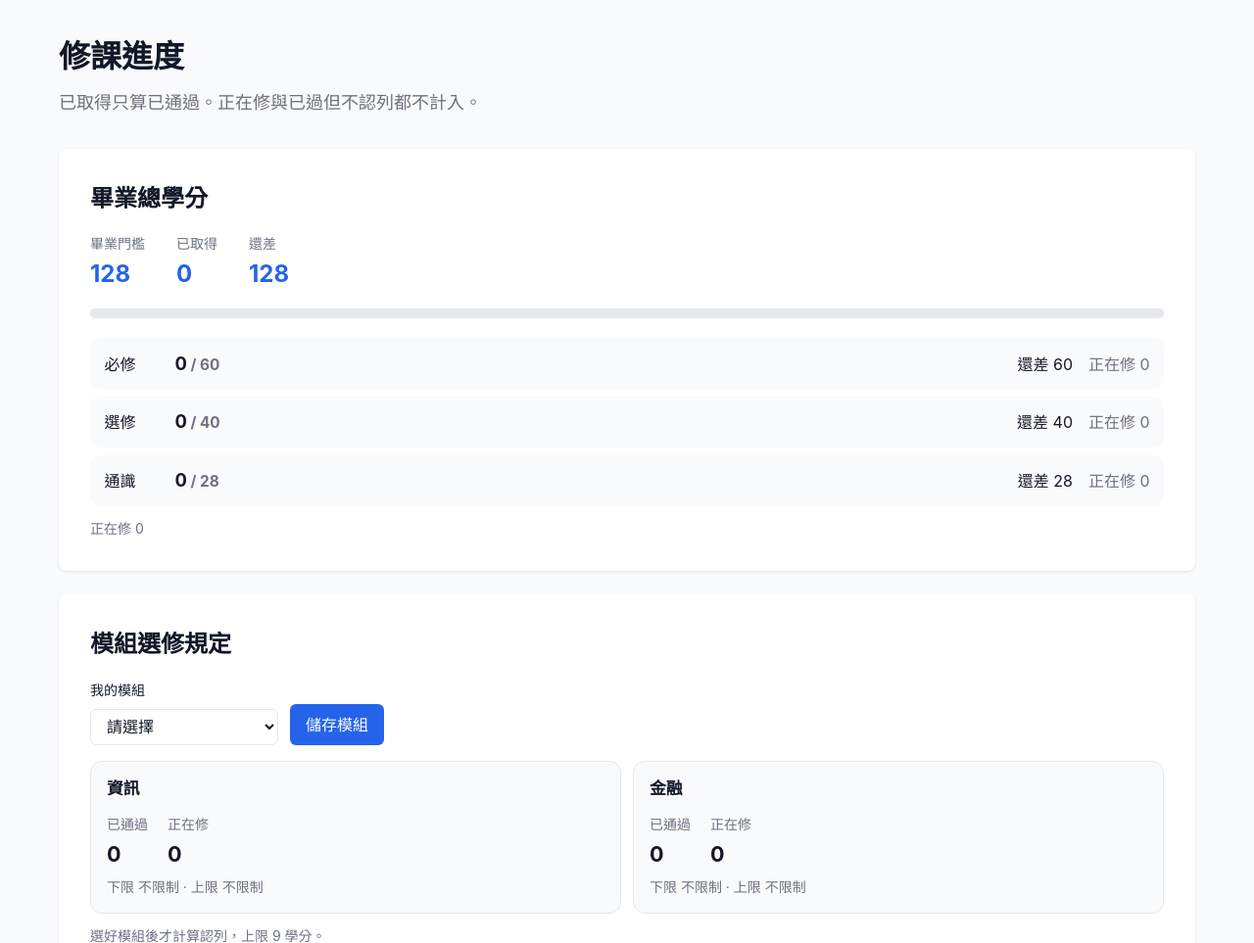
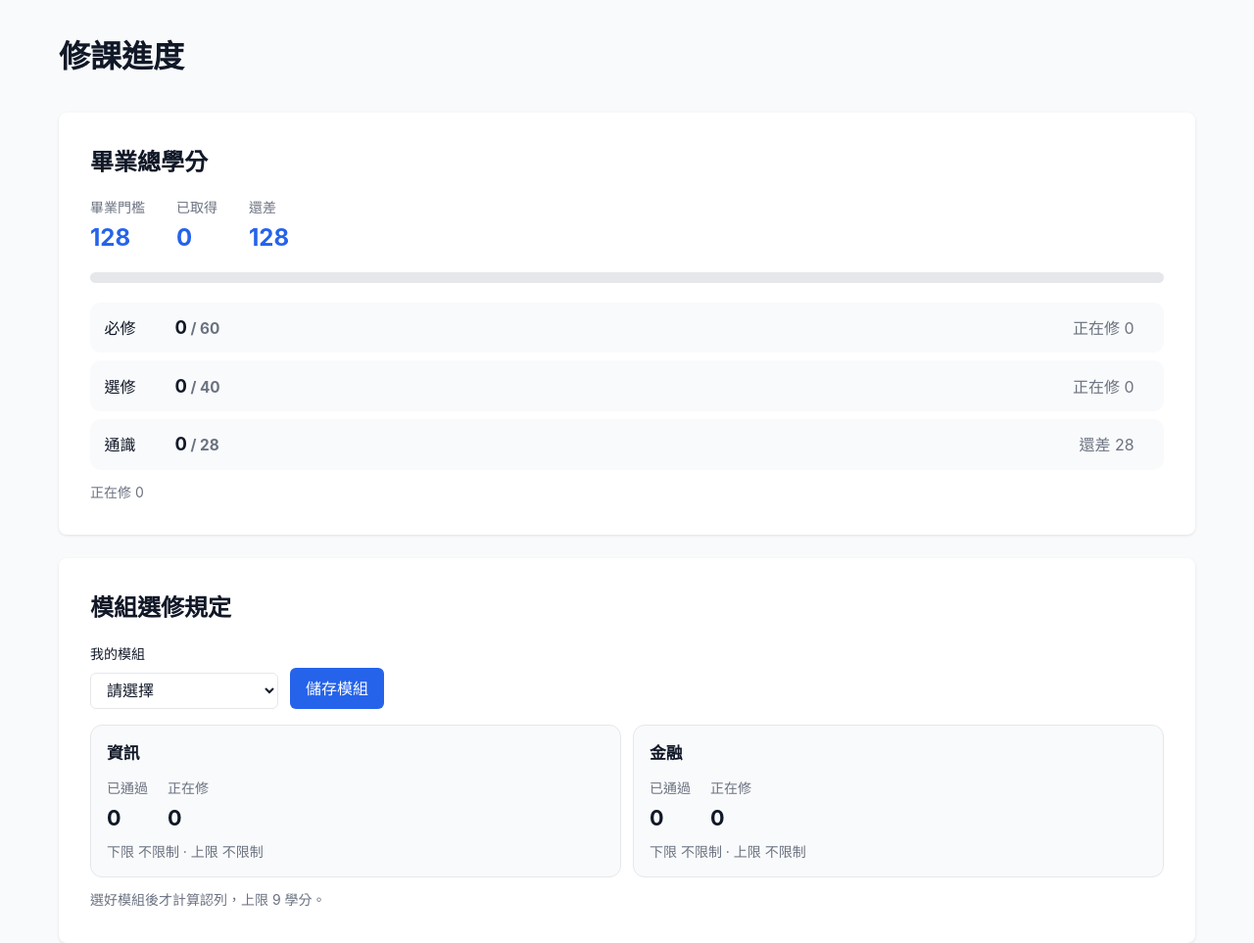
Before and after one commit to 11346070/Class-Schedule, a Django app: page /progress/ in a window 1280 px wide. Shown: the part 64-1027 px from the top of the page at 98% size. Run offline with Django 5.2, Linux system fonts and the light colour scheme; the visitor is signed in with stand-in values (Sample User, id 1); data comes from the database, SQL or seed files in the repository; data that the repository does not hold is empty.

Commit message:
fix:修課進度

```diff
--- a/templates/progress.html
+++ b/templates/progress.html
@@ -5,7 +5,7 @@
 {% block content %}
 <div class="page-header">
     <h1>修課進度</h1>
-    <p class="lead">已取得只算已通過。正在修與已過但不認列都不計入。</p>
+    <!-- <p class="lead">已取得只算已通過。正在修與已過但不認列都不計入。</p> -->
 </div>
 
 <div class="detail-card">
@@ -31,20 +31,20 @@
         <div class="credit-line">
             <span>必修</span>
             <strong>{{ summary.required.earned }}<small> / {{ summary.required.need }}</small></strong>
-            <span>還差 {{ summary.required.gap }}</span>
+            <!-- <span>還差 {{ summary.required.gap }}</span> -->
             <span>正在修 {{ summary.required.in_progress }}</span>
         </div>
         <div class="credit-line">
             <span>選修</span>
             <strong>{{ summary.elective.earned }}<small> / {{ summary.elective.need }}</small></strong>
-            <span>還差 {{ summary.elective.gap }}</span>
+            <!-- <span>還差 {{ summary.elective.gap }}</span> -->
             <span>正在修 {{ summary.elective.in_progress }}</span>
         </div>
         <div class="credit-line">
             <span>通識</span>
             <strong>{{ summary.general.earned }}<small> / {{ summary.general.need }}</small></strong>
             <span>還差 {{ summary.general.gap }}</span>
-            <span>正在修 {{ summary.general.in_progress }}</span>
+            <!-- <span>正在修 {{ summary.general.in_progress }}</span> -->
         </div>
     </div>
     <p class="credit-foot">正在修 {{ summary.in_progress_total }}{% if summary.unrecognized_total %} · 不認列 {{ summary.unrecognized_total }}{% endif %}</p>
```
